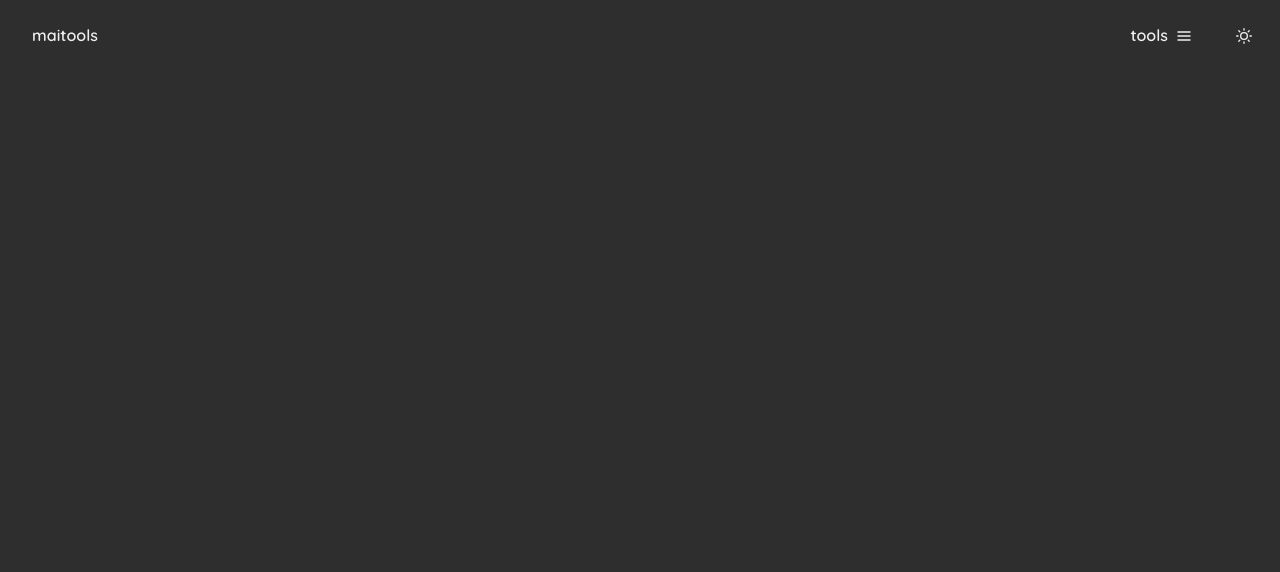
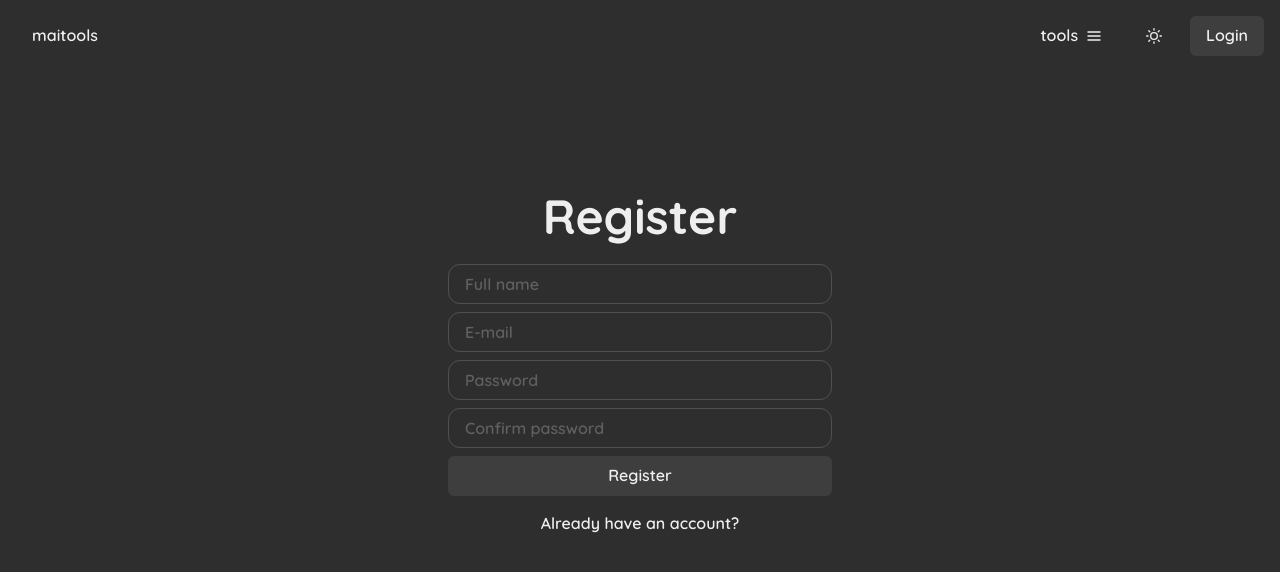
Before and after one commit to olimeme/maitools, a React (Vite) app: page /register in a window 1280 px wide. Before the commit this address had no page. Shown: the top 572 px of the page. Built offline with nearby package versions, Linux system fonts and the light colour scheme.

Commit message:
feature: login and register on formik

```diff
--- a/package.json
+++ b/package.json
@@ -16,6 +16,7 @@
     "@fontsource/quicksand": "^4.5.12",
     "@types/uuid": "^9.0.2",
     "deepmerge": "^4.3.1",
+    "formik": "^2.4.3",
     "framer-motion": "^10.10.0",
     "mousetrap": "^1.6.5",
     "react": "^18.2.0",
--- a/src/components/Navbar.tsx
+++ b/src/components/Navbar.tsx
@@ -20,8 +20,8 @@ const Navbar = () => {
   const { isOpen, onOpen, onClose } = useDisclosure();
 
   return (
-    <Flex>
-      <Box p="4">
+    <Flex gap={4} p={4}>
+      <Box>
         <Link to={"/"}>
           <Button variant="ghost">maitools</Button>
         </Link>
@@ -38,7 +38,7 @@ const Navbar = () => {
           </Box>
         </Tooltip>
       )}
-      <Box p="4">
+      <Box>
         <Button
           variant={"ghost"}
           onClick={onOpen}
@@ -50,6 +50,11 @@ const Navbar = () => {
         <NavigationDrawer onClose={onClose} isOpen={isOpen} />
         <DarkModeSwitch />
       </Box>
+      <Box>
+        <Link to={"/login"}>
+          <Button>Login</Button>
+        </Link>
+      </Box>
     </Flex>
   );
 };
--- /dev/null
+++ b/src/pages/LoginPage.tsx
@@ -0,0 +1,103 @@
+import React from "react";
+import MotionWrapper from "../components/MotionWrapper";
+import {
+  Button,
+  Center,
+  Container,
+  Flex,
+  FormControl,
+  FormErrorMessage,
+  Heading,
+  Input,
+  VStack,
+} from "@chakra-ui/react";
+import { Link } from "react-router-dom";
+import { Formik, FormikErrors, useFormik } from "formik";
+
+interface LoginData {
+  email: string;
+  password: string;
+}
+
+const LoginPage = () => {
+  const validate = (values: LoginData) => {
+    const errors: FormikErrors<LoginData> = {};
+
+    if (!values.email) {
+      errors.email = "Required";
+    } else if (
+      !/^[A-Z0-9._%+-]+@[A-Z0-9.-]+\.[A-Z]{2,4}$/i.test(values.email)
+    ) {
+      errors.email = "Invalid email address";
+    }
+    if (!values.password) {
+      errors.password = "Required";
+    } else if (values.password.length < 8) {
+      errors.password = "Password has to contain at least 8 characters";
+    }
+
+    return errors;
+  };
+
+  const formik = useFormik({
+    initialValues: {
+      email: "",
+      password: "",
+    },
+    validate,
+    onSubmit: (values) => {
+      alert(JSON.stringify(values, null, 2));
+    },
+  });
+  return (
+    <MotionWrapper>
+      <Flex
+        alignItems={"center"}
+        justifyContent={"center"}
+        verticalAlign={"middle"}
+        height={"70vh"}
+      >
+        <form onSubmit={formik.handleSubmit}>
+          <VStack w={"sm"} spacing={2}>
+            <Center mb={4}>
+              <Heading size={"2xl"}>Login</Heading>
+            </Center>
+            <FormControl
+              isInvalid={!!formik.errors.email && formik.touched.email}
+            >
+              <Input
+                placeholder="E-mail"
+                onChange={formik.handleChange}
+                value={formik.values.email}
+                id="email"
+                name="email"
+              />
+              <FormErrorMessage>{formik.errors.email}</FormErrorMessage>
+            </FormControl>
+            <FormControl
+              isInvalid={!!formik.errors.password && formik.touched.password}
+            >
+              <Input
+                placeholder="Password"
+                type="password"
+                onChange={formik.handleChange}
+                value={formik.values.password}
+                id="password"
+                name="password"
+              />
+              <FormErrorMessage>{formik.errors.password}</FormErrorMessage>
+            </FormControl>
+            <Button w={"full"} type={"submit"}>
+              Login
+            </Button>
+            <Button as={Link} w={"full"} variant={"link"} to="/register" p={2}>
+              Sign up
+            </Button>
+          </VStack>
+        </form>
+      </Flex>
+    </MotionWrapper>
+  );
+};
+
+export default LoginPage;
--- /dev/null
+++ b/src/pages/RegisterPage.tsx
@@ -0,0 +1,143 @@
+import React from "react";
+import MotionWrapper from "../components/MotionWrapper";
+import {
+  Button,
+  Center,
+  Flex,
+  FormControl,
+  FormErrorMessage,
+  Heading,
+  Input,
+  VStack,
+} from "@chakra-ui/react";
+import { Link } from "react-router-dom";
+import { FormikErrors, useFormik } from "formik";
+
+interface RegisterData {
+  fullName: string;
+  email: string;
+  password: string;
+  confirmPassword: string;
+}
+
+const RegisterPage = () => {
+  const validate = (values: RegisterData) => {
+    const errors: FormikErrors<RegisterData> = {};
+
+    if (!values.email) {
+      errors.email = "Required";
+    } else if (
+      !/^[A-Z0-9._%+-]+@[A-Z0-9.-]+\.[A-Z]{2,4}$/i.test(values.email)
+    ) {
+      errors.email = "Invalid email address";
+    }
+
+    if (!values.password) {
+      errors.password = "Required";
+    } else if (values.password.length < 8) {
+      errors.password = "Password has to contain at least 8 characters";
+    }
+
+    if (!values.confirmPassword) {
+      errors.confirmPassword = "Required";
+    } else if (values.password !== values.confirmPassword) {
+      errors.confirmPassword = "Passwords do not match";
+    }
+
+    return errors;
+  };
+
+  const formik = useFormik({
+    initialValues: {
+      fullName: "",
+      email: "",
+      password: "",
+      confirmPassword: "",
+    },
+    validate,
+    onSubmit: (values) => {
+      alert(JSON.stringify(values, null, 2));
+    },
+  });
+  return (
+    <MotionWrapper>
+      <Flex
+        alignItems={"center"}
+        justifyContent={"center"}
+        verticalAlign={"middle"}
+        height={"70vh"}
+      >
+        <form onSubmit={formik.handleSubmit}>
+          <VStack w={"sm"}>
+            <Center mb={4}>
+              <Heading size={"2xl"}>Register</Heading>
+            </Center>
+            <FormControl
+              isInvalid={!!formik.errors.fullName && formik.touched.fullName}
+            >
+              <Input
+                placeholder="Full name"
+                onChange={formik.handleChange}
+                value={formik.values.fullName}
+                id="fullName"
+                name="fullName"
+              />
+              <FormErrorMessage>{formik.errors.fullName}</FormErrorMessage>
+            </FormControl>
+            <FormControl
+              isInvalid={!!formik.errors.email && formik.touched.email}
+            >
+              <Input
+                placeholder="E-mail"
+                onChange={formik.handleChange}
+                value={formik.values.email}
+                id="email"
+                name="email"
+              />
+              <FormErrorMessage>{formik.errors.email}</FormErrorMessage>
+            </FormControl>
+            <FormControl
+              isInvalid={!!formik.errors.password && formik.touched.password}
+            >
+              <Input
+                placeholder="Password"
+                type="password"
+                onChange={formik.handleChange}
+                value={formik.values.password}
+                id="password"
+                name="password"
+              />
+              <FormErrorMessage>{formik.errors.password}</FormErrorMessage>
+            </FormControl>
+            <FormControl
+              isInvalid={
+                !!formik.errors.confirmPassword &&
+                formik.touched.confirmPassword
+              }
+            >
+              <Input
+                placeholder="Confirm password"
+                type="password"
+                onChange={formik.handleChange}
+                value={formik.values.confirmPassword}
+                id="confirmPassword"
+                name="confirmPassword"
+              />
+              <FormErrorMessage>
+                {formik.errors.confirmPassword}
+              </FormErrorMessage>
+            </FormControl>
+            <Button w={"full"} type={"submit"}>
+              Register
+            </Button>
+            <Button as={Link} w={"full"} variant={"ghost"} to="/login" p={2}>
+              Already have an account?
+            </Button>
+          </VStack>
+        </form>
+      </Flex>
+    </MotionWrapper>
+  );
+};
+
+export default RegisterPage;
--- a/src/routes/publicRoutes.tsx
+++ b/src/routes/publicRoutes.tsx
@@ -5,6 +5,8 @@ import PomodoroTimerPage from "../pages/PomodoroTimerPage";
 import WhiteboardPage from "../pages/WhiteboardPage";
 import ComingSoonPage from "../pages/ComingSoonPage";
 import TodoListPage from "../pages/TodoListPage";
+import LoginPage from "../pages/LoginPage";
+import RegisterPage from "../pages/RegisterPage";
 
 export const public_route_group = [
   { path: "/markdown", element: <MarkdownPage /> },
@@ -12,6 +14,8 @@ export const public_route_group = [
   { path: "/whiteboard", element: <ComingSoonPage /> },
   { path: "/todo-list", element: <TodoListPage /> },
   { path: "/kanban", element: <KanbanBoardPage /> },
+  { path: "/login", element: <LoginPage /> },
+  { path: "/register", element: <RegisterPage /> },
   { path: "/", element: <LandingPage /> },
 ];
 
```
Also changed, not shown: 1 other file (tests, documents, lock files or other folders).
